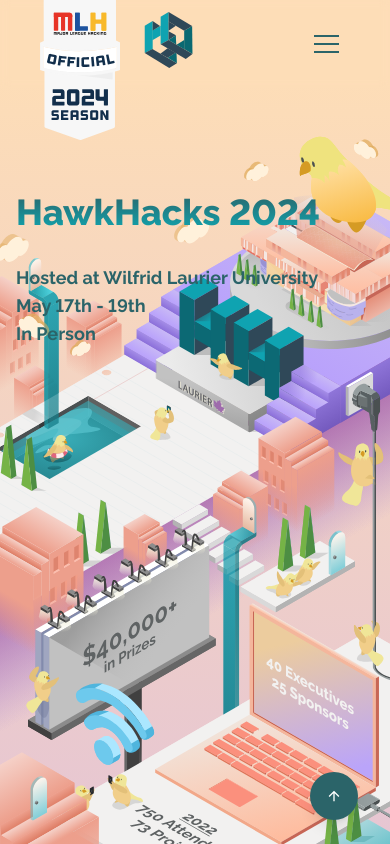
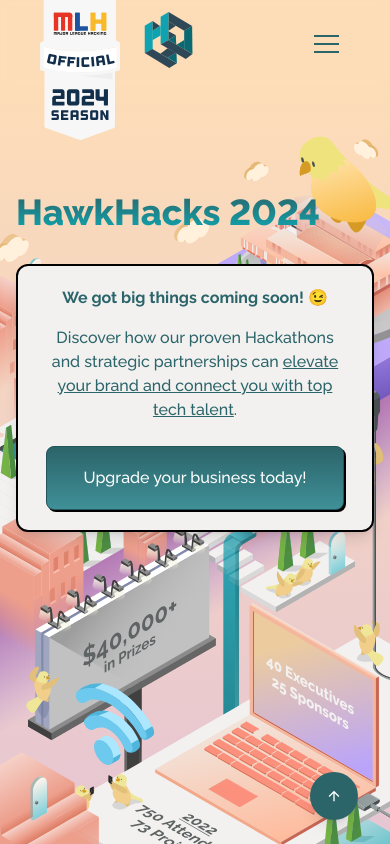
Before and after one commit to LaurierHawkHacks/Landing, a React (Vite) app: page / in a window 390 px wide. Shown: the top 844 px of the page. Built offline with nearby package versions, Linux system fonts and the light colour scheme; no server answers.

Commit message:
Update hero section message

```diff
--- a/src/components/sections/HeroStats.section.tsx
+++ b/src/components/sections/HeroStats.section.tsx
@@ -6,7 +6,7 @@
     HawkHacksLogo,
 } from '@assets';
 
-// import { Button } from '@components';
+import { Button } from '@components';
 
 /*
  *
@@ -46,9 +46,6 @@
         }
     }, []);
 
-    {
-        // Utility functions for the sponsorship button - hidden after the hackathon was over
-        /*
     const openInNewTab = (url: string) => {
         const newWindow = window.open(url, '_blank', 'noopener,noreferrer');
         if (newWindow) newWindow.opener = null;
@@ -58,8 +55,6 @@
         e.preventDefault();
         openInNewTab('https://hawkhacks.ca/sponsorships.pdf');
     };
-        */
-    }
 
     return (
         <div className="relative">
@@ -85,7 +80,7 @@
                     height="8127"
                 />
 
-                <div className="mt-16 px-4 sm:ml-16 sm:mt-16 sm:px-0 lg:ml-20 lg:mt-24 xl:ml-24 xl:mt-32 2xl:mt-10">
+                <div className="mt-16 px-4 sm:ml-16 sm:mt-16 sm:px-0 lg:ml-20 lg:mt-24 xl:ml-24 xl:mt-12 2xl:mt-10">
                     <img
                         className="hidden aspect-square hover:animate-spin sm:mb-4 sm:block sm:w-28 lg:mb-10 xl:w-36 2xl:w-60"
                         src={HawkHacksLogo}
@@ -101,9 +96,27 @@
                             HawkHacks 2024
                         </h1>
 
-                        <p className="text-lg font-bold text-[#2B6469] lg:text-2.5xl 2xl:text-3.5xl">
-                            Hosted at Wilfrid Laurier University
+                        <div className="hidden w-3/5 rounded-xl border-2 border-black bg-[#F2F1F0] px-7 py-5 shadow-lg lg:mt-6 lg:block xl:mt-12">
+                            <p className="text-base text-[#2B6469] lg:text-xl 2xl:text-3.5xl">
+                                <strong> We got big things coming soon! 😉 </strong>
                             </p>
+
+                            <div className="mt-4 items-center 2xl:mt-8">
+                                <p className="text-base text-[#2B6469] lg:text-xl 2xl:text-3.5xl">
+                                    Discover how our proven Hackathons and strategic partnerships can <u>elevate your brand and connect you with top tech talent</u>.
+                                </p>
+
+                                <Button
+                                    className="relative block mt-6 h-16 w-1/2 basis-0 rounded-r-lg bg-gradient-to-b from-tbrand to-tbrand-hover font-medium before:absolute before:inset-0 before:bg-white before:opacity-0 before:transition before:duration-300 before:hover:opacity-10 sm:mx-0"
+                                    type="button"
+                                    onClick={handleSubmit}
+                                >
+                                    <span className="text-xl font-medium">
+                                        Upgrade your business today!
+                                    </span>
+                                </Button>
+                            </div>
+                        </div>
 
                         <div className="hidden w-3/5 rounded-xl border-2 border-black bg-[#F2F1F0] px-7 py-5 shadow-lg lg:mt-6 lg:block xl:mt-12">
                             <p className="text-base text-[#2B6469] lg:text-xl 2xl:text-3.5xl">
@@ -130,36 +143,30 @@
 
                                 Thank you to everyone who made HawkHacks possible, until next time! 💖
                             </p>
+                        </div>
+                    </div>
+                    <div>
+                        <div className="w-full rounded-xl border-2 border-black bg-[#F2F1F0] px-7 py-5 shadow-lg lg:hidden xl:hidden 2xl:hidden sm:w-3/4">
+                            <p className="text-base text-center text-[#2B6469] lg:text-xl 2xl:text-3.5xl">
+                                <strong> We got big things coming soon! 😉 </strong>
+                            </p>
 
-                            {
-                                // Button for sponsorship - hidden after the hackathon was over
-                                /*
-                                    <div className="mt-4 flex items-center gap-4 2xl:mt-8">
-                                        <p className="text-base text-[#2B6469] lg:text-xl 2xl:text-3.5xl">
-                                            Interested in sponsoring us?
+                            <div className="mt-4 items-center 2xl:mt-8">
+                                <p className="text-base text-center text-[#2B6469] lg:text-xl 2xl:text-3.5xl">
+                                    Discover how our proven Hackathons and strategic partnerships can <u>elevate your brand and connect you with top tech talent</u>.
                                 </p>
 
                                 <Button
-                                            className="relative block h-16 w-full basis-0 rounded-r-lg bg-gradient-to-b from-tbrand to-tbrand-hover font-medium before:absolute before:inset-0 before:bg-white before:opacity-0 before:transition before:duration-300 before:hover:opacity-10 sm:mx-0"
+                                    className="relative block mt-6 h-16 w-full basis-0 rounded-r-lg bg-gradient-to-b from-tbrand to-tbrand-hover font-medium before:absolute before:inset-0 before:bg-white before:opacity-0 before:transition before:duration-300 before:hover:opacity-10 sm:mx-0"
                                     type="button"
                                     onClick={handleSubmit}
                                 >
-                                            <span className="whitespace-nowrap text-2xl font-medium">
-                                                Sponsor the weekend!
+                                    <span className="text-md font-medium">
+                                        Upgrade your business today!
                                     </span>
                                 </Button>
                             </div>
-                                */
-                            }
                         </div>
-                    </div>
-                    <div>
-                        <p className="text-lg font-bold text-[#2B6469] sm:hidden sm:text-2xl">
-                            May 17th - 19th
-                        </p>
-                        <p className="text-lg font-bold text-[#2B6469] sm:hidden sm:text-2xl">
-                            In Person
-                        </p>
                     </div>
                 </div>
 
```
Lines whose indentation alone changed are shown as unchanged.
